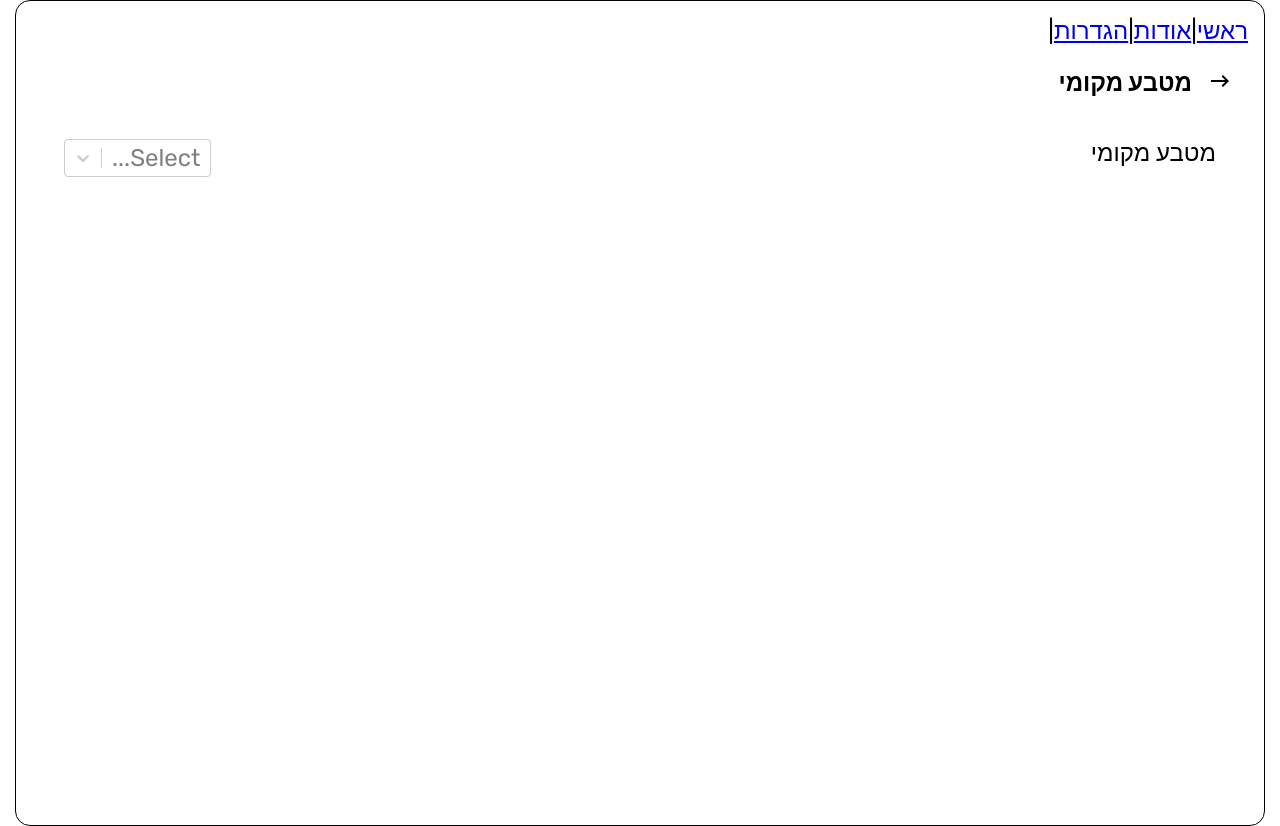
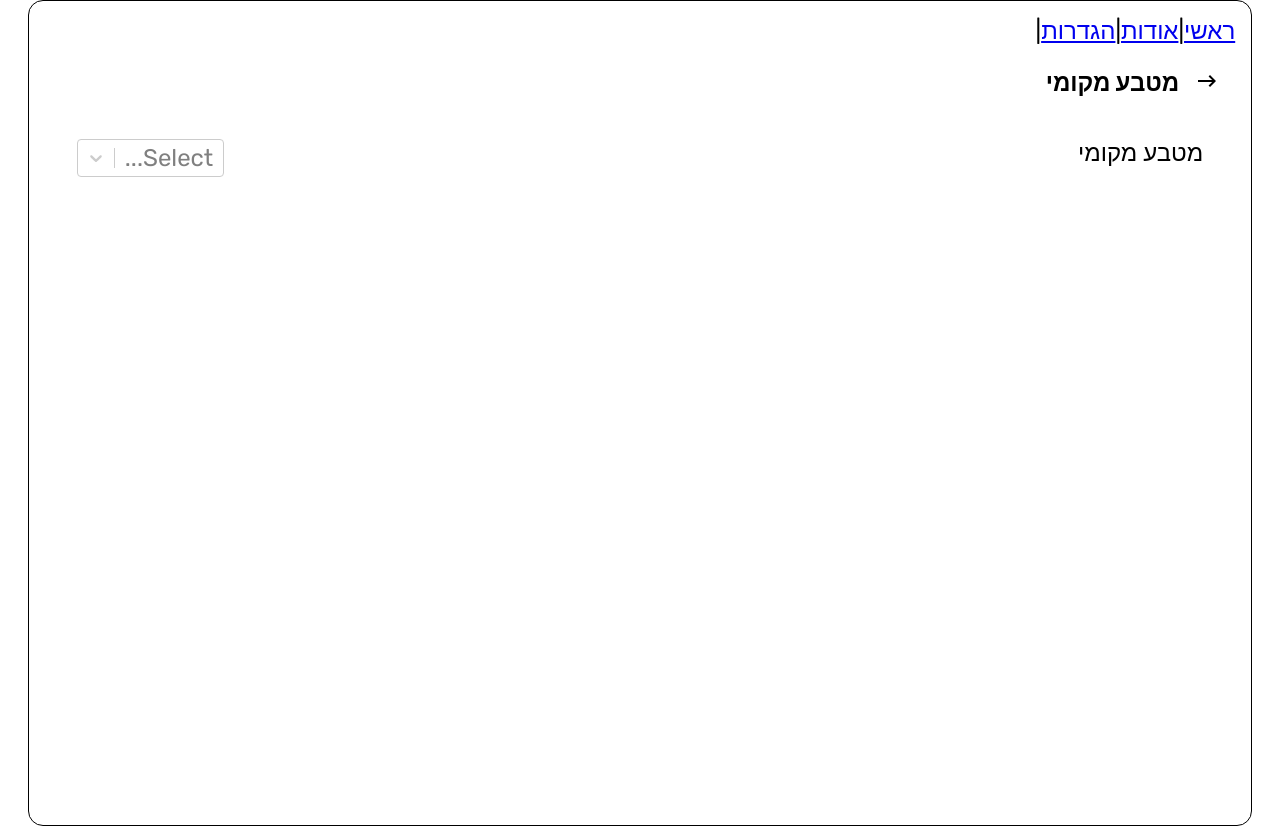
Before and after one commit to ArielBarkan/Calculator, a React (Vite) app: page /settings/currency in a window 1280 px wide. Built offline with nearby package versions, Linux system fonts and the light colour scheme.

Commit message:
max-width: 100vw;

```diff
--- a/src/styles/GlobalStyles.ts
+++ b/src/styles/GlobalStyles.ts
@@ -2,7 +2,7 @@ import { createGlobalStyle } from "styled-components";
 
 const GlobalStyles = createGlobalStyle`
     body {
-        max-width: 95vw;
+        max-width: 93vw;
         border: 1px solid ${({ theme }) => theme.body.fontColor};
         border-radius: 15px;
         margin: auto;
```
